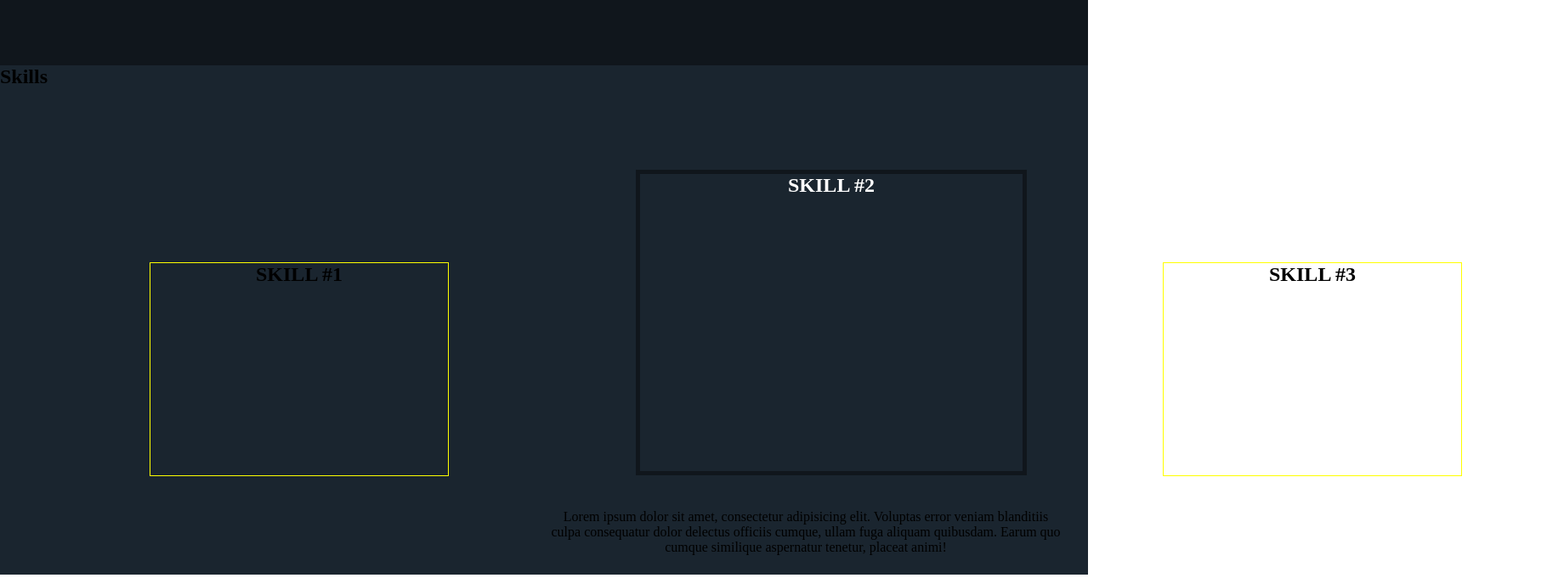
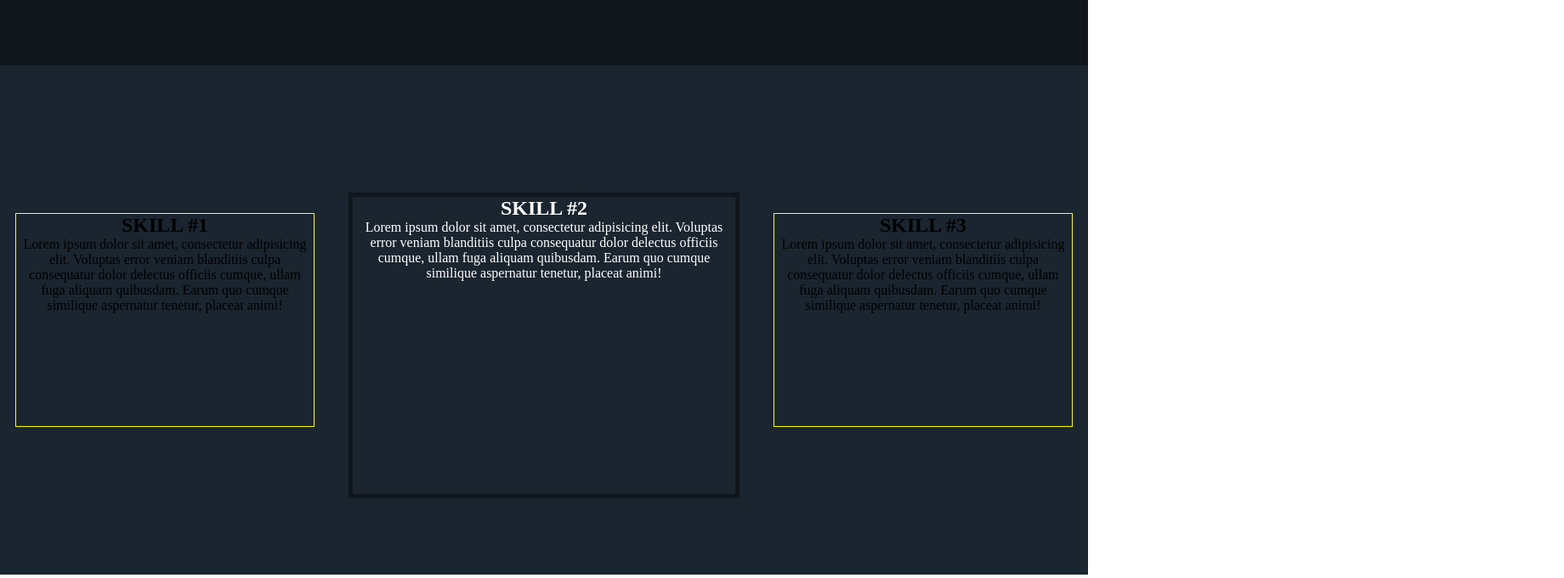
Before and after one commit to Cav415/personal-profile, a plain HTML site: page index.html in a window 1280 px wide. Shown: the part 1309-1990 px from the top of the page at 85% size, 1840 px wide, since content can reach past the window. Drawn offline with Linux system fonts and the light colour scheme.

Commit message:
updated HTML and CSS

```diff
--- a/assets/style.css
+++ b/assets/style.css
@@ -141,7 +141,8 @@ header a {
     display: flex;
     height: 600px;
     background-color: #1a252f;
-
+    justify-content: center;
+    align-items: center;
 }
 
 .skills-content {
@@ -155,8 +156,7 @@ header a {
     height: 250px;
     width: 350px;
     border: solid 1px yellow;
-    margin: 120px;
-    margin-top: 40%;
+
 }
 
 .skill-2 {
@@ -165,6 +165,6 @@ header a {
     border: solid 5px #10161c;
     margin: 40px;
     margin-top: 100px;
-    margin-left: 100px;
+    margin-left: 40px;
     color: white;
 }
--- a/index.html
+++ b/index.html
@@ -73,23 +73,25 @@
 </section>
 <!-- Skills Section -->
 <section class="skills">
-
-
-    <h1>Skills</h1>
     <div class="skills-content">
-        <div>
-            <h2 class="skill-1">SKILL #1</h2>
-
+        <div class="skill-1">
+            <h2>SKILL #1</h2>
+            <p>Lorem ipsum dolor sit amet, consectetur adipisicing elit. Voluptas error veniam blanditiis culpa
+                consequatur dolor delectus officiis cumque, ullam fuga aliquam quibusdam. Earum quo cumque similique
+                aspernatur tenetur, placeat animi!</p>
 
         </div>
-        <div>
-            <h2 class="skill-2">SKILL #2</h2>
+        <div class="skill-2">
+            <h2>SKILL #2</h2>
             <p>Lorem ipsum dolor sit amet, consectetur adipisicing elit. Voluptas error veniam blanditiis culpa
                 consequatur dolor delectus officiis cumque, ullam fuga aliquam quibusdam. Earum quo cumque similique
                 aspernatur tenetur, placeat animi!</p>
         </div>
-        <div>
-            <h2 class="skill-3">SKILL #3</h2>
+        <div class="skill-3">
+            <h2>SKILL #3</h2>
+            <p>Lorem ipsum dolor sit amet, consectetur adipisicing elit. Voluptas error veniam blanditiis culpa
+                consequatur dolor delectus officiis cumque, ullam fuga aliquam quibusdam. Earum quo cumque similique
+                aspernatur tenetur, placeat animi!</p>
         </div>
     </div>
 </section>
```
